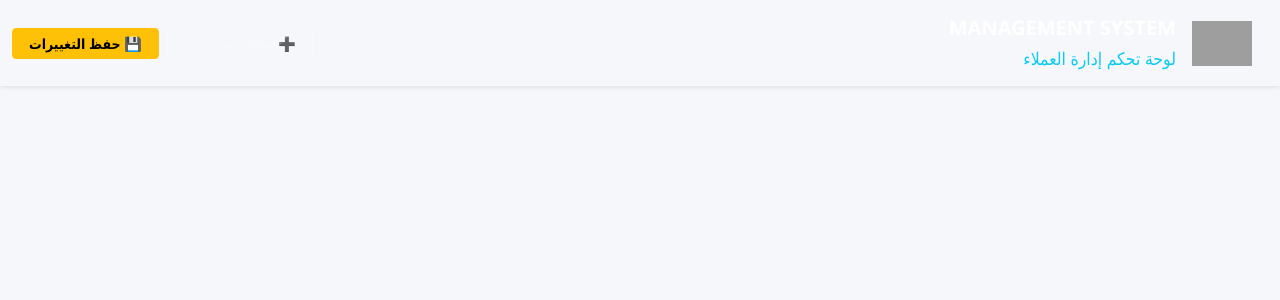
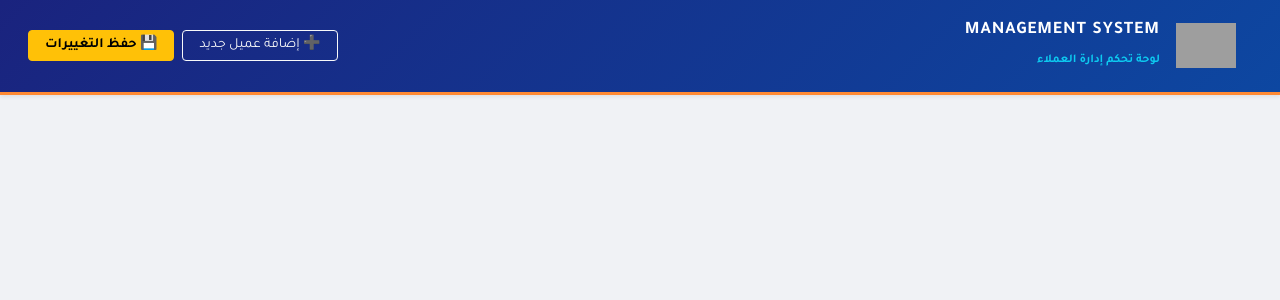
Before and after one commit to mgdad3331/249-manage, a Flask app: page / in a window 1280 px wide. Shown: the top 300 px of the page. Run offline with Flask 3, Linux system fonts and the light colour scheme; data that the repository does not hold is empty; parts of the project's set-up code (start-up, migrations or seed data) failed here and were passed over; grey boxes are pictures that could not be loaded.

Commit message:
Update style.css

```diff
--- a/static/css/style.css
+++ b/static/css/style.css
@@ -1,26 +1,48 @@
 body {
-    font-family: "Segoe UI", Tahoma, Geneva, Verdana, sans-serif;
-    background-color: #f5f7fb;
-    color: #0b1220;
+    font-family: 'Tajawal', sans-serif;
+    background-color: #f0f2f5;
+    color: #333;
 }
 
-/* جدول العملاء */
-table#client-table th {
-    font-size: 14px;
+/* التعديل على شريط العنوان */
+.navbar {
+    background: linear-gradient(135deg, #1a237e 0%, #0d47a1 100%);
+    padding: 0.8rem 1rem;
+    border-bottom: 3px solid #ff8a33;
 }
 
-table#client-table td {
-    font-size: 13px;
+.brand-text span {
+    letter-spacing: 1px;
+    font-size: 1.1rem;
+    color: #ffffff;
 }
 
-/* زر إضافة عميل */
-button.btn-outline-primary {
-    border-color: #2a9df4;
-    color: #2a9df4;
-    transition: 0.2s;
+.brand-text small {
+    font-size: 0.75rem;
+    font-weight: bold;
 }
 
-button.btn-outline-primary:hover {
-    background-color: #2a9df4;
-    color: white;
+/* الجدول */
+.table thead th {
+    font-weight: 700;
+    color: #495057;
+    text-transform: uppercase;
+    font-size: 0.85rem;
+    border-bottom: 2px solid #dee2e6;
 }
+
+.table-hover tbody tr:hover {
+    background-color: #e3f2fd;
+    transition: 0.3s;
+}
+
+/* أزرار التبديل (Switches) */
+.form-check-input:checked {
+    background-color: #28a745;
+    border-color: #28a745;
+}
+
+.card {
+    border-radius: 12px;
+    overflow: hidden;
+}
```
